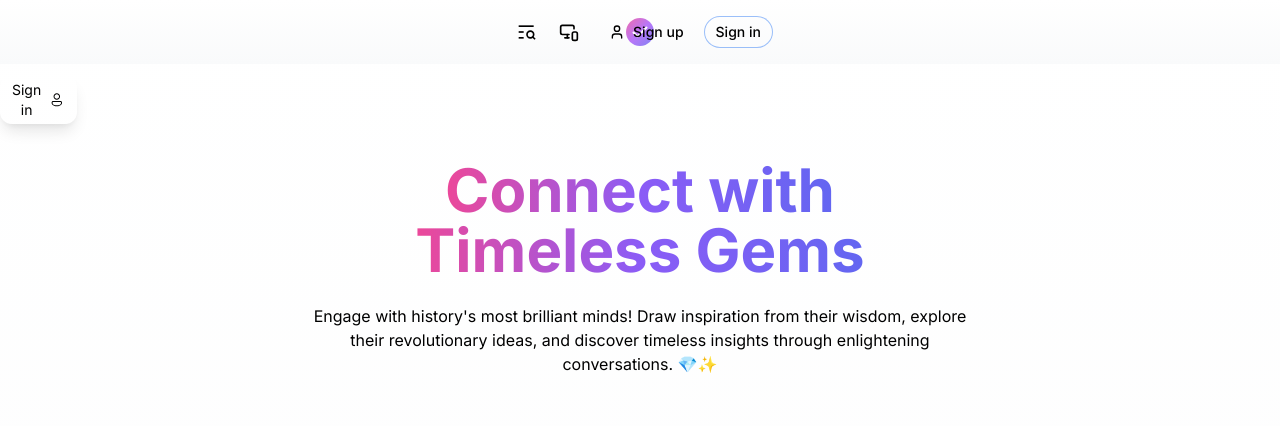
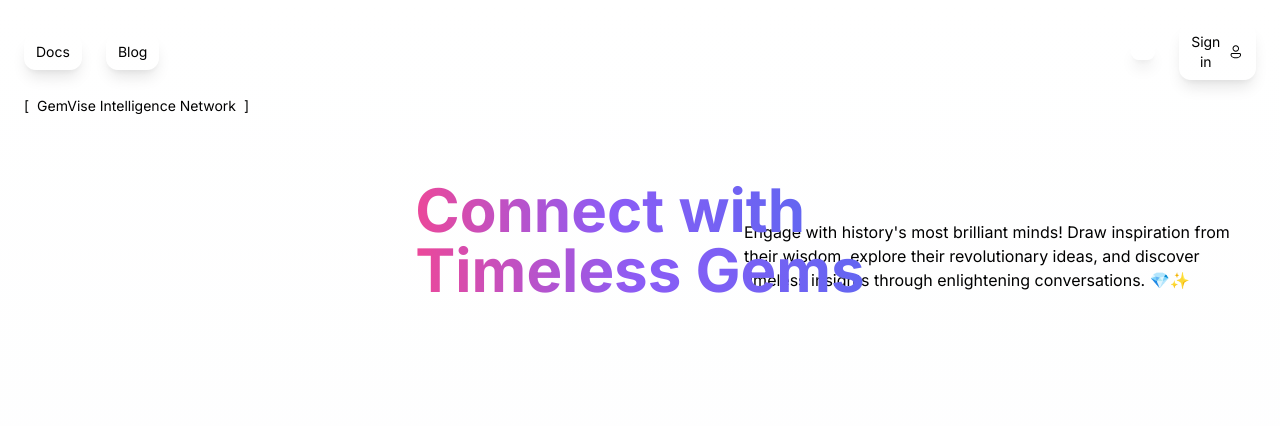
Before and after one commit to bdizha/gemvise, a Next.js app in the folder gemvise/chat/: page / in a window 1280 px wide. Shown: the top 426 px of the page. Built offline with nearby package versions, Linux system fonts and the light colour scheme.

Commit message:
feat(home) added new styling

```diff
--- a/gemvise/chat/app/layout.tsx
+++ b/gemvise/chat/app/layout.tsx
@@ -1,5 +1,6 @@
 import './globals.css'
 import { Inter } from 'next/font/google'
+import { ThemeProvider } from 'next-themes'
 import Link from 'next/link'
 import Image from 'next/image'
 import ThemeSwitcher from '@/components/ThemeSwitcher'
@@ -19,41 +20,10 @@ export default function RootLayout({
   return (
     <html lang="en" className="h-full">
       <body className={`${inter.className} h-full antialiased`}>
+        <ThemeProvider attribute="class" defaultTheme="system" enableSystem>
           <div className="flex min-h-screen flex-col bg-gradient-to-b from-white to-gray-50 dark:from-black dark:to-gray-900">
-          {/* Header */}
-          <div className="h-16 top-0 absolute z-10 flex flex-row items-center justify-center w-full bg-gradient-to-b from-background via-background via-80% to-transparent">
-            <div className="absolute flex flex-row items-center start-1">
-              <Link href="/" className="ms-2 me-[0.5] rounded-lg focus:outline-none focus-visible:ring-1 focus-visible:ring-ring w-8 sm:w-auto">
-                <Image src="/logo.svg" alt="GemVise" width={32} height={32} className="opacity-80 hover:opacity-100" />
-              </Link>
-            </div>
-
-            <div className="grow justify-center hidden max-w-[50%] sm:flex">
-              {/* Center content if needed */}
-            </div>
-
-            <div className="absolute flex flex-row items-center gap-0.5 ml-auto end-3">
-              <button className="inline-flex items-center justify-center gap-2 whitespace-nowrap text-sm font-medium leading-[normal] cursor-pointer focus-visible:outline-none focus-visible:ring-1 focus-visible:ring-ring disabled:opacity-50 disabled:cursor-default [&_svg]:pointer-events-none [&_svg]:shrink-0 [&_svg]:-mx-0.5 text-primary hover:bg-button-ghost-hover h-10 w-10 rounded-full" type="button" aria-label="History">
-                <Image src="/history.svg" alt="History" width={20} height={20} className="stroke-2" />
-              </button>
-
-              <div className="flex flex-row items-center gap-2">
-                <ThemeSwitcher />
-
-                <button className="inline-flex items-center justify-center gap-2 whitespace-nowrap font-medium cursor-pointer focus-visible:outline-none focus-visible:ring-1 focus-visible:ring-ring disabled:opacity-50 disabled:cursor-default [&_svg]:pointer-events-none [&_svg]:shrink-0 [&_svg]:-mx-0.5 bg-button-primary text-background hover:bg-button-primary-hover rounded-full py-2 h-8 px-3 text-sm" type="button">
-                  <Image src="/user.svg" alt="User" width={16} height={16} />
-                  <div>Sign up</div>
-                </button>
-
-                <button className="items-center justify-center gap-2 whitespace-nowrap font-medium cursor-pointer focus-visible:outline-none focus-visible:ring-1 focus-visible:ring-ring disabled:opacity-50 disabled:cursor-default [&_svg]:pointer-events-none [&_svg]:shrink-0 [&_svg]:-mx-0.5 rounded-full py-2 hidden sm:flex h-8 px-3 text-sm text-primary bg-transparent ring-1 ring-inset ring-toggle-border hover:bg-button-secondary-hover hover:border-text-secondary" type="button">
-                  <div>Sign in</div>
-                </button>
-              </div>
-            </div>
-          </div>
-
             {/* Main Content */}
-          <main className="flex-1 mt-16">
+            <main className="flex-1">
               {children}
             </main>
 
@@ -139,6 +109,7 @@ export default function RootLayout({
               </div>
             </footer>
           </div>
+        </ThemeProvider>
       </body>
     </html>
   )
--- a/gemvise/chat/components/pages/HomePage.tsx
+++ b/gemvise/chat/components/pages/HomePage.tsx
@@ -1,6 +1,8 @@
 'use client';
 
-import { useState } from 'react';
+import { useState, useEffect } from 'react';
+import { useTheme } from 'next-themes';
+import Image from 'next/image';
 import LoginModal from '../auth/LoginModal';
 import GemCard from '../gems/GemCard';
 
@@ -52,6 +54,7 @@ const featuredGems = [
 export default function HomePage() {
   const [isAuthenticated, setIsAuthenticated] = useState(false);
   const [showLoginModal, setShowLoginModal] = useState(false);
+  const { theme, setTheme } = useTheme();
 
   const handleGemSelect = () => {
     if (!isAuthenticated) {
@@ -61,16 +64,45 @@ export default function HomePage() {
   };
 
   return (
-    <main className="relative h-full overflow-hidden">
-      {/* Sign In Button */}
-      <div className="absolute end-6 flex flex-col items-end top-6 -me-1 -mt-3 z-30">
-        <div>
+    <main className="relative min-h-screen w-full bg-stone-150 dark:bg-midnight-850">
+      {/* Header with Sign In Button */}
+      <div className="fixed top-0 z-30 flex w-full items-center justify-between gap-4 px-6 py-6 bg-stone-150/80 dark:bg-midnight-850/80 backdrop-blur-md">
+        <div className="flex items-center gap-6">
           <button
             type="button"
-            className="relative flex items-center text-foreground-800 fill-foreground-800 active:text-foreground-600 active:fill-foreground-600 dark:active:text-foreground-650 dark:active:fill-foreground-650 shadow-button-light dark:shadow-button-dark bg-white/70 hover:bg-white active:bg-white/60 dark:bg-slate-450/30 dark:hover:bg-slate-450/40 dark:active:bg-slate-450/20 text-sm justify-center min-h-10 min-w-10 px-3 py-2 gap-x-2 rounded-xl before:rounded-xl before:absolute before:inset-0 before:pointer-events-none before:border before:border-transparent before:contrast-more:border-2 outline-2 outline-offset-1 focus-visible:z-[1] focus-visible:outline focus-visible:outline-stroke-900 h-12 items-center justify-center shadow-lg backdrop-blur-md"
+            className="relative flex items-center text-stone-900 dark:text-stone-100 bg-stone-100/80 dark:bg-midnight-700/80 hover:bg-stone-50 dark:hover:bg-midnight-600 active:bg-stone-200 dark:active:bg-midnight-800 text-sm justify-center min-h-10 min-w-10 px-3 py-2 gap-x-2 rounded-xl shadow-lg"
+          >
+            <span>Docs</span>
+          </button>
+          <button
+            type="button"
+            className="relative flex items-center text-stone-900 dark:text-stone-100 bg-stone-100/80 dark:bg-midnight-700/80 hover:bg-stone-50 dark:hover:bg-midnight-600 active:bg-stone-200 dark:active:bg-midnight-800 text-sm justify-center min-h-10 min-w-10 px-3 py-2 gap-x-2 rounded-xl shadow-lg"
+          >
+            <span>Blog</span>
+          </button>
+        </div>
+        <div className="flex items-center gap-6">
+          <button
+            type="button"
+            onClick={() => setTheme(theme === 'dark' ? 'light' : 'dark')}
+            className="relative flex items-center text-stone-900 dark:text-stone-100 bg-stone-100/80 dark:bg-midnight-700/80 hover:bg-stone-50 dark:hover:bg-midnight-600 active:bg-stone-200 dark:active:bg-midnight-800 text-sm justify-center min-h-10 min-w-10 px-3 py-2 gap-x-2 rounded-xl shadow-lg"
+          >
+            {theme === 'dark' ? (
+              <svg xmlns="http://www.w3.org/2000/svg" viewBox="0 0 24 24" fill="currentColor" className="size-6">
+                <path d="M12 2.25a.75.75 0 01.75.75v2.25a.75.75 0 01-1.5 0V3a.75.75 0 01.75-.75zM7.5 12a4.5 4.5 0 119 0 4.5 4.5 0 01-9 0zM18.894 6.166a.75.75 0 00-1.06-1.06l-1.591 1.59a.75.75 0 101.06 1.061l1.591-1.59zM21.75 12a.75.75 0 01-.75.75h-2.25a.75.75 0 010-1.5H21a.75.75 0 01.75.75zM17.834 18.894a.75.75 0 001.06-1.06l-1.59-1.591a.75.75 0 10-1.061 1.06l1.59 1.591zM12 18a.75.75 0 01.75.75V21a.75.75 0 01-1.5 0v-2.25A.75.75 0 0112 18zM7.758 17.303a.75.75 0 00-1.061-1.06l-1.591 1.59a.75.75 0 001.06 1.061l1.591-1.59zM6 12a.75.75 0 01-.75.75H3a.75.75 0 010-1.5h2.25A.75.75 0 016 12zM6.697 7.757a.75.75 0 001.06-1.06l-1.59-1.591a.75.75 0 00-1.061 1.06l1.59 1.591z" />
+              </svg>
+            ) : (
+              <svg xmlns="http://www.w3.org/2000/svg" viewBox="0 0 24 24" fill="currentColor" className="size-6">
+                <path fillRule="evenodd" d="M9.528 1.718a.75.75 0 01.162.819A8.97 8.97 0 009 6a9 9 0 009 9 8.97 8.97 0 003.463-.69.75.75 0 01.981.98 10.503 10.503 0 01-9.694 6.46c-5.799 0-10.5-4.701-10.5-10.5 0-4.368 2.667-8.112 6.46-9.694a.75.75 0 01.818.162z" clipRule="evenodd" />
+              </svg>
+            )}
+          </button>
+          <button
+            type="button"
+            className="relative flex items-center text-stone-900 dark:text-stone-100 bg-stone-100/80 dark:bg-midnight-700/80 hover:bg-stone-50 dark:hover:bg-midnight-600 active:bg-stone-200 dark:active:bg-midnight-800 text-sm justify-center min-h-10 min-w-10 px-3 py-2 gap-x-2 rounded-xl shadow-lg"
             onClick={() => setShowLoginModal(true)}
           >
-            <span className="ms-2">Sign in</span>
+            <span>Sign in</span>
             <svg viewBox="0 0 24 24" fill="currentColor" xmlns="http://www.w3.org/2000/svg" className="size-6">
               <path d="M17.7545 14.0002C18.9966 14.0002 20.0034 15.007 20.0034 16.2491V16.8245C20.0034 17.7188 19.6838 18.5836 19.1023 19.263C17.5329 21.0965 15.1457 22.0013 12.0004 22.0013C8.8545 22.0013 6.46849 21.0962 4.90219 19.2619C4.32242 18.583 4.00391 17.7195 4.00391 16.8267V16.2491C4.00391 15.007 5.01076 14.0002 6.25278 14.0002H17.7545ZM17.7545 15.5002H6.25278C5.83919 15.5002 5.50391 15.8355 5.50391 16.2491V16.8267C5.50391 17.3624 5.69502 17.8805 6.04287 18.2878C7.29618 19.7555 9.26206 20.5013 12.0004 20.5013C14.7387 20.5013 16.7063 19.7555 17.9627 18.2876C18.3117 17.8799 18.5034 17.361 18.5034 16.8245V16.2491C18.5034 15.8355 18.1681 15.5002 17.7545 15.5002ZM12.0004 2.00488C14.7618 2.00488 17.0004 4.24346 17.0004 7.00488C17.0004 9.76631 14.7618 12.0049 12.0004 12.0049C9.23894 12.0049 7.00036 9.76631 7.00036 7.00488C7.00036 4.24346 9.23894 2.00488 12.0004 2.00488ZM12.0004 3.50488C10.0674 3.50488 8.50036 5.07189 8.50036 7.00488C8.50036 8.93788 10.0674 10.5049 12.0004 10.5049C13.9334 10.5049 15.5004 8.93788 15.5004 7.00488C15.5004 5.07189 13.9334 3.50488 12.0004 3.50488Z" />
             </svg>
@@ -78,56 +110,8 @@ export default function HomePage() {
         </div>
       </div>
 
-      {/* Background Gradient */}
-      <div className="absolute size-full">
-        <div className="fixed inset-0 overflow-hidden">
-          <div className="absolute size-full bg-stone-150 dark:bg-midnight-850 dark:bg-none" />
-          <div className="absolute size-full bg-gradient-discover-light dark:bg-gradient-discover-dark" />
-        </div>
-      </div>
-
-      {/* Content */}
-      <div className="relative size-full overflow-hidden">
-        <div className="relative size-full max-h-dvh">
-          <div className="relative flex size-full flex-col items-center overflow-y-auto overflow-x-hidden overscroll-contain">
-            {/* Header for mobile */}
-            <div className="sticky top-0 z-10 w-full xl:hidden">
-              <div className="absolute h-16 w-full bg-stone-150/90 backdrop-blur-md dark:bg-midnight-850/80" />
-            </div>
-
-            {/* Main Content */}
-            <div className="mb-[var(--composer-container-height)] w-full max-w-discover pt-24 px-6">
-              {/* Title Section */}
-              <section className="mb-16 text-center">
-                <h1 className="mb-6 text-4xl font-bold sm:text-5xl md:text-6xl">
-                  <span className="gradient-text">Connect with</span>
-                  <br />
-                  <span className="gradient-text">Timeless Gems</span>
-                </h1>
-                <p className="mx-auto max-w-2xl text-[hsl(var(--secondary))]">
-                  Engage with history's most brilliant minds! Draw inspiration from their wisdom, explore their revolutionary ideas, and discover timeless insights through enlightening conversations. 💎✨
-                </p>
-              </section>
-
-              {/* Gems Grid */}
-              <section className="sm:pb-20 pb-16" aria-label="Featured Gems">
-                <div className="grid grid-cols-2 gap-4 sm:grid-cols-3 lg:grid-cols-4">
-                  {featuredGems.map((gem) => (
-                    <GemCard
-                      key={gem.id}
-                      {...gem}
-                      onSelect={handleGemSelect}
-                    />
-                  ))}
-                </div>
-              </section>
-            </div>
-          </div>
-        </div>
-      </div>
-
-      {/* Footer with V-shaped gradient */}
-      <div className="relative h-svh w-full border-b border-border pb-px overflow-hidden md:overflow-x-hidden">
+      {/* Hero Section with Gradients */}
+      <div className="relative h-screen w-full border-b border-border pb-px overflow-hidden pt-24">
         <div className="relative w-full h-full">
           <div className="mx-auto w-full px-6 xl:max-w-7xl flex h-full flex-col">
             <div className="absolute -inset-x-[600px] -top-12 flex h-[500px] grow opacity-50">
@@ -138,7 +122,55 @@ export default function HomePage() {
                 background: "conic-gradient(from -90deg at 65% -1% in lab, rgb(255, 255, 255) 0deg, rgba(17, 17, 17, 0) 18deg, rgba(17, 17, 17, 0) 324deg, rgb(156, 184, 221) 345.6deg, rgb(255, 255, 255) 352.8deg)"
               }} />
             </div>
+
+            <div className="relative w-full flex grow items-center justify-start z-20">
+              <div className="space-y-16">
+                <div className="mono-tag flex items-center gap-2 text-sm">
+                  <span>[</span> <span>GemVise Intelligence Network</span> <span>]</span>
+                </div>
+                <div className="w-full h-[20svh] lg:h-[160px]">
+                  <div className="absolute inset-x-0 flex justify-center items-center z-10">
+                    <h1 className="text-4xl font-bold sm:text-5xl md:text-6xl">
+                      <span className="gradient-text">Connect with</span>
+                      <br />
+                      <span className="gradient-text">Timeless Gems</span>
+                    </h1>
+                  </div>
+                </div>
+              </div>
+            </div>
+
+            <div className="relative flex items-end justify-between gap-6 py-10 z-10 lg:min-h-[160px]">
+              <div>
+                <svg xmlns="http://www.w3.org/2000/svg" viewBox="0 0 24 24" fill="currentColor" aria-hidden="true" data-slot="icon" className="size-6 my-2">
+                  <path fillRule="evenodd" d="M12 2.25a.75.75 0 0 1 .75.75v16.19l6.22-6.22a.75.75 0 1 1 1.06 1.06l-7.5 7.5a.75.75 0 0 1-1.06 0l-7.5-7.5a.75.75 0 1 1 1.06-1.06l6.22 6.22V3a.75.75 0 0 1 .75-.75Z" clipRule="evenodd" />
+                </svg>
+              </div>
+              <div className="flex flex-col items-end gap-6 sm:gap-8 lg:gap-12 md:flex-row">
+                <div className="max-w-lg">
+                  Engage with history's most brilliant minds! Draw inspiration from their wisdom, explore their revolutionary ideas, and discover timeless insights through enlightening conversations. 💎✨
+                </div>
+              </div>
+            </div>
           </div>
+        </div>
+      </div>
+
+      {/* Content */}
+      <div className="relative w-full bg-background">
+        <div className="mx-auto w-full px-6 xl:max-w-7xl py-24">
+          {/* Gems Grid */}
+          <section className="sm:pb-20 pb-16" aria-label="Featured Gems">
+            <div className="grid grid-cols-2 gap-4 sm:grid-cols-3 lg:grid-cols-4">
+              {featuredGems.map((gem) => (
+                <GemCard
+                  key={gem.id}
+                  {...gem}
+                  onSelect={handleGemSelect}
+                />
+              ))}
+            </div>
+          </section>
         </div>
       </div>
 
```
Lines whose indentation alone changed are shown as unchanged.
